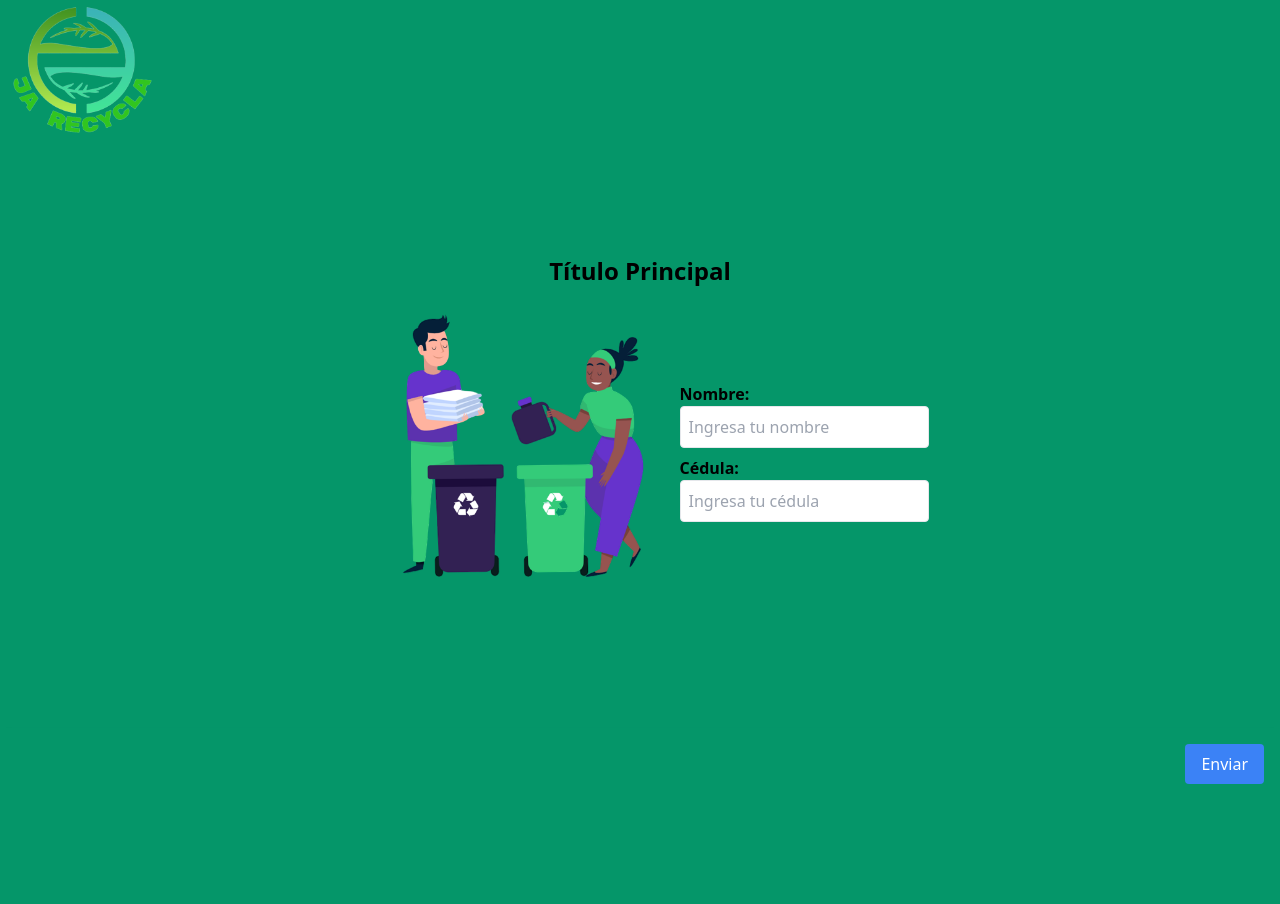
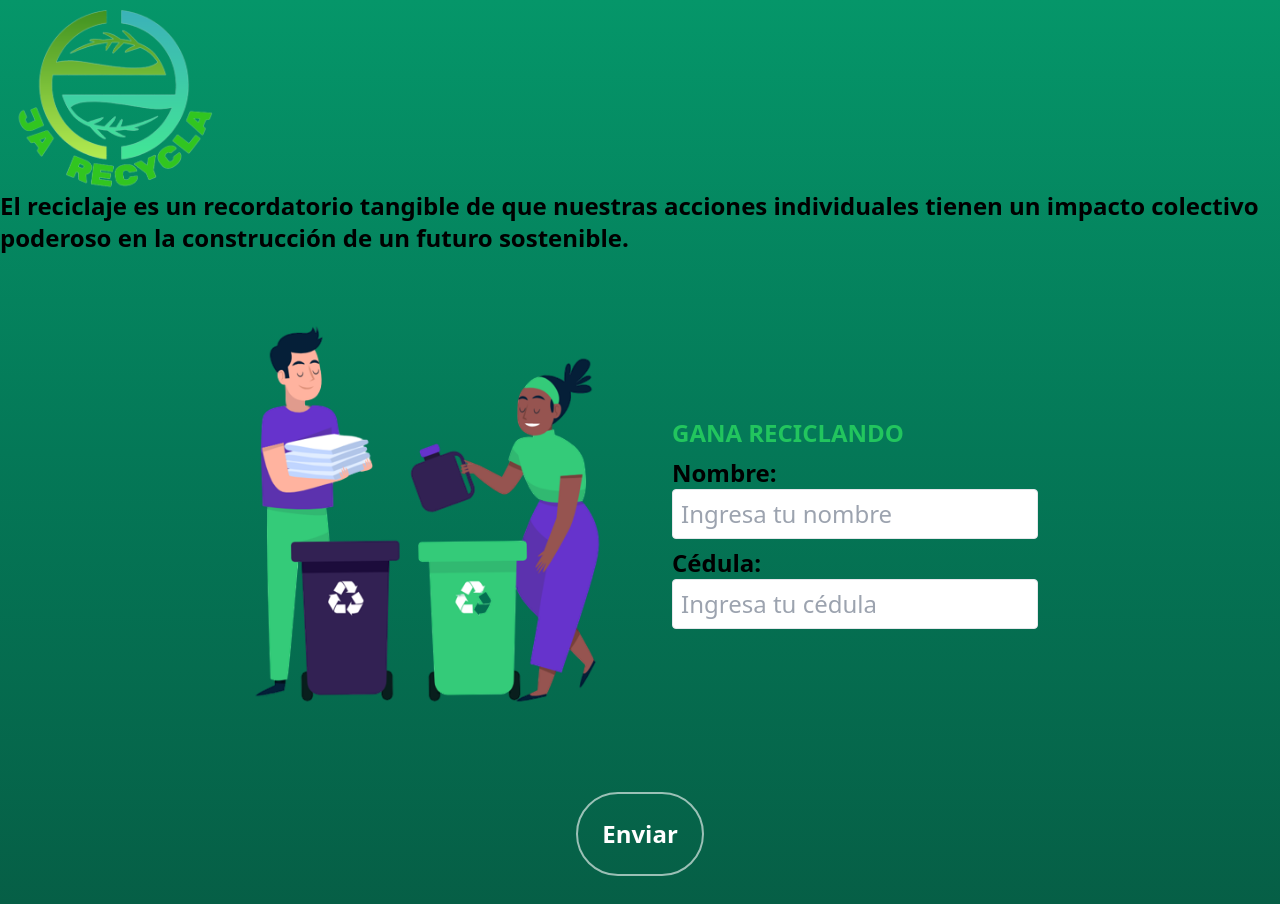
Before and after one commit to camila-duarte/JaRecycla, a Flask app: template templates/vista1.html in a window 1280 px wide. Before the commit the page ends 784 px from the top, so only its background shows below. Run offline with Flask 3, Linux system fonts and the light colour scheme; the template is opened without the code that fills it, so the values that code supplies are empty; some libraries are stand-ins or nearby versions.

Commit message:
Update vista1.html

```diff
--- a/templates/vista1.html
+++ b/templates/vista1.html
@@ -8,16 +8,17 @@
 <title>Ja Recycla</title>
 </head>
 
-<body class="bg-emerald-600">
+<body class="min-height-100 bg-gradient-to-t from-emerald-800 via-emerald-700 to-emerald-600 ">
     <div class="flex flex-col min-h-screen">
       <header class="w-1/4">
-        <img src="/image/JA_RECYCLA_CON_ESPACIO_COMPLETO-removebg-preview.png" alt="Logo" class="w-1/2">
+        <img src="/image/JA_RECYCLA_CON_ESPACIO_COMPLETO-removebg-preview.png" alt="Logo" class="object-center w-56">
       </header>
-      <main class="flex-grow flex flex-col items-center justify-center p-4">
-        <h1 class="text-2xl font-semibold mb-4">Título Principal</h1>
-        <div class="mb-2 flex items-center">
-          <img src="/image/personas.png" alt="Imagen" class="max-w-xs mr-2">
-          <div>
+      <h1 class="text-2xl font-semibold mb-4">El reciclaje es un recordatorio tangible de que nuestras acciones individuales tienen un impacto colectivo poderoso en la construcción de un futuro sostenible.</h1>
+      <main class="flex-grow flex items-center justify-center p-10">
+        <div class="flex items-center">
+          <img src="/image/personas.png" alt="Imagen" class="w-1/2">
+          <div class="pl-8 text-2xl">
+            <h2 class="text-green-500 font-semibold text-shadow mb-2">GANA RECICLANDO</h2>
             <label class="block font-semibold">Nombre:</label>
             <input class="w-full p-2 border rounded mb-2" type="text" placeholder="Ingresa tu nombre">
             <label class="block font-semibold">Cédula:</label>
@@ -25,9 +26,9 @@
           </div>
         </div>
       </main>
-      <footer class="shadow-md p-4 flex justify-end">
-        <button class="px-4 py-2 bg-blue-500 text-white rounded">Enviar</button>
+      <footer class="p-4 flex justify-center">
+        <button class="p-6 hover:bg-green-600 text-white transition duration-300 ease-in text-2xl font-semibold mb-3 rounded-full border-2 border-white border-opacity-60">Enviar</button>
       </footer>
     </div>
-  </body>
-  </html>
+</body>
+</html>
```
